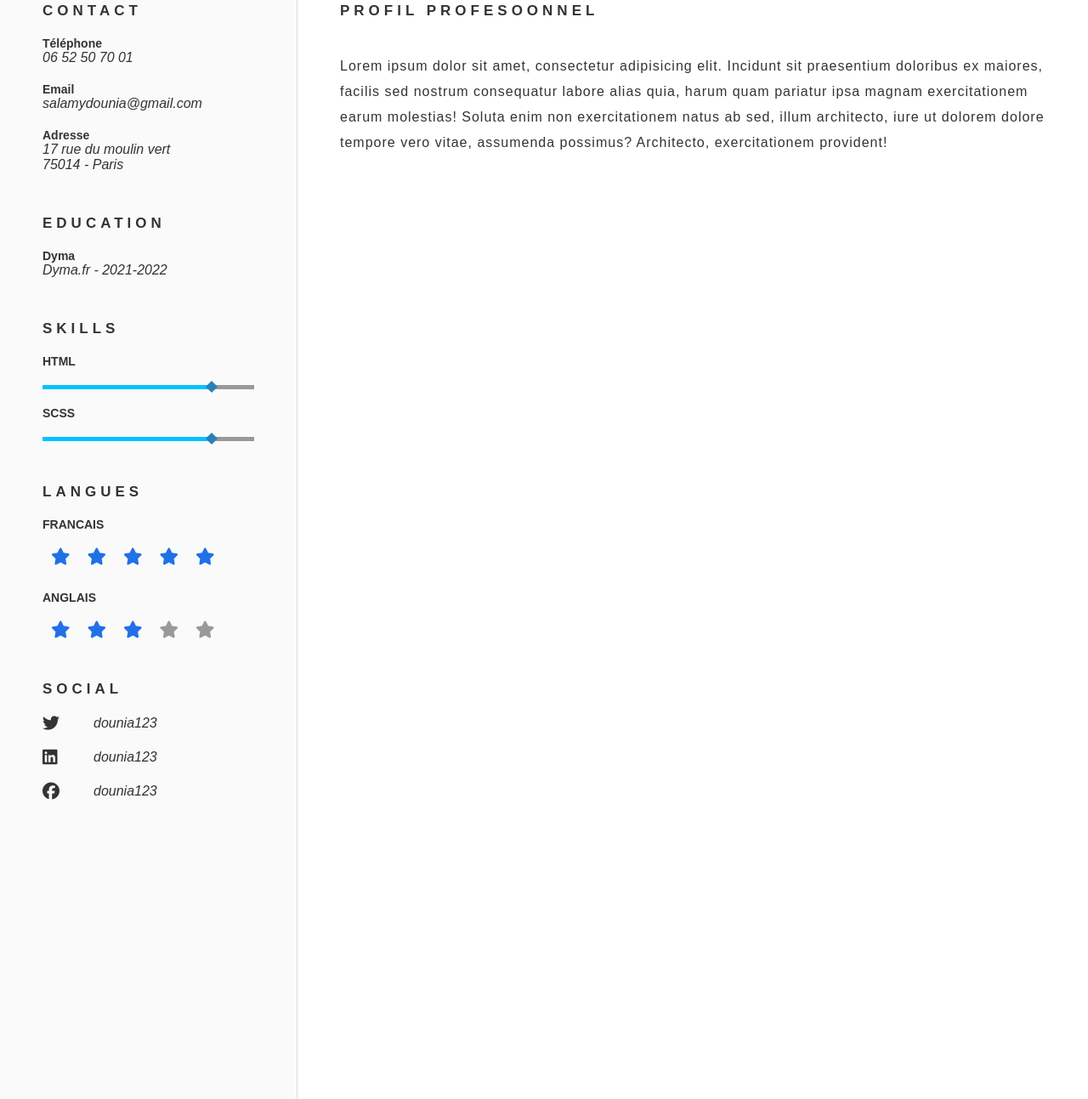
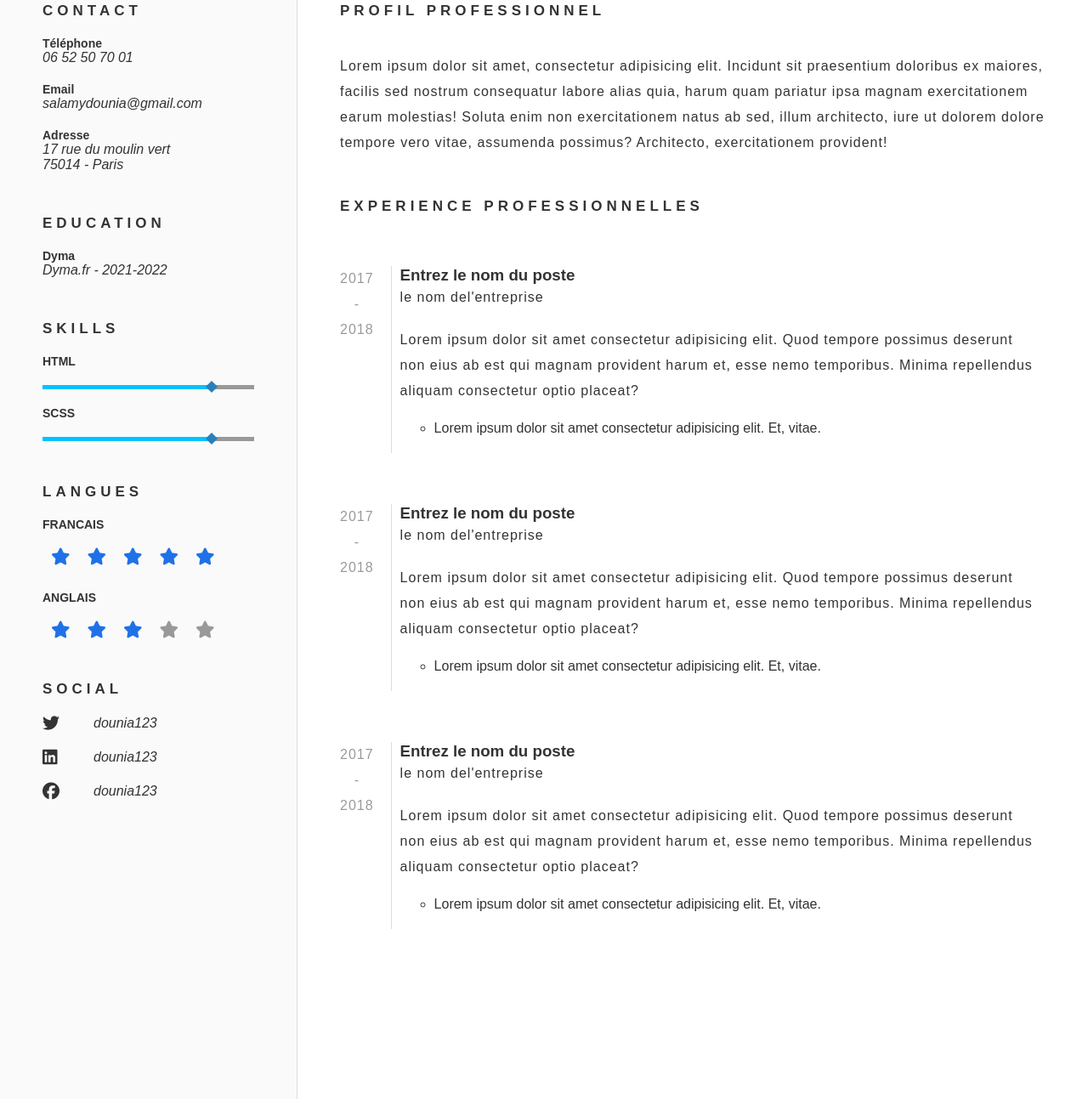
Before and after one commit to MeloDev-20/cv, a website: page index.html in a window 1280 px wide. Shown: the part 465-1758 px from the top of the page at 85% size. Drawn offline with Linux system fonts and the light colour scheme; a web font is replaced by a local one.

Commit message:
add experience part

```diff
--- a/index.html
+++ b/index.html
@@ -85,8 +85,54 @@
           </div>
     </aside>
     <main>
-      <h2 class="title-small">PROFIL PROFESOONNEL</h2>
-      <p>Lorem ipsum dolor sit amet, consectetur adipisicing elit. Incidunt sit praesentium doloribus ex maiores, facilis sed nostrum consequatur labore alias quia, harum quam pariatur ipsa magnam exercitationem earum molestias! Soluta enim non exercitationem natus ab sed, illum architecto, iure ut dolorem dolore tempore vero vitae, assumenda possimus? Architecto, exercitationem provident!</p>
+      <h2 class="title-small">PROFIL PROFESSIONNEL</h2>
+      <p class="mb-5">Lorem ipsum dolor sit amet, consectetur adipisicing elit. Incidunt sit praesentium doloribus ex maiores, facilis sed nostrum consequatur labore alias quia, harum quam pariatur ipsa magnam exercitationem earum molestias! Soluta enim non exercitationem natus ab sed, illum architecto, iure ut dolorem dolore tempore vero vitae, assumenda possimus? Architecto, exercitationem provident!</p>
+
+      <h2 class="title-small">EXPERIENCE PROFESSIONNELLES</h2>
+      <div class="experience">
+        <div class="timeline">
+         <p>2017 <br /> - <br /> 2018</p>
+        </div>
+        <div class="content">
+          <h3>Entrez le nom du poste</h3>
+          <p class="text-hint mb-2">le nom del'entreprise</p>
+          <p>Lorem ipsum dolor sit amet consectetur adipisicing elit. Quod tempore possimus deserunt non eius ab est qui magnam provident harum et, esse nemo temporibus. Minima repellendus aliquam consectetur optio placeat?</p>
+          <ul>
+            <li>Lorem ipsum dolor sit amet consectetur adipisicing elit. Et, vitae.</li>
+          </ul>
+        </div>
+      </div>
+
+        <div class="experience">
+          <div class="timeline">
+            <p>2017 <br /> - <br /> 2018</p>
+          </div>
+          <div class="content">
+            <h3>Entrez le nom du poste</h3>
+            <p class="text-hint mb-2">le nom del'entreprise</p>
+            <p>Lorem ipsum dolor sit amet consectetur adipisicing elit. Quod tempore possimus deserunt non eius ab est qui
+              magnam provident harum et, esse nemo temporibus. Minima repellendus aliquam consectetur optio placeat?</p>
+            <ul>
+              <li>Lorem ipsum dolor sit amet consectetur adipisicing elit. Et, vitae.</li>
+            </ul>
+          </div>
+        </div>
+
+          <div class="experience">
+            <div class="timeline">
+              <p>2017 <br /> - <br /> 2018</p>
+            </div>
+            <div class="content">
+              <h3>Entrez le nom du poste</h3>
+              <p class="text-hint mb-2">le nom del'entreprise</p>
+              <p>Lorem ipsum dolor sit amet consectetur adipisicing elit. Quod tempore possimus deserunt non eius ab est qui
+                magnam provident harum et, esse nemo temporibus. Minima repellendus aliquam consectetur optio placeat?</p>
+              <ul>
+                <li>Lorem ipsum dolor sit amet consectetur adipisicing elit. Et, vitae.</li>
+              </ul>
+            </div>
+          </div>
+
     </main>
   </div>
 </body>
--- a/scss/_classes.scss
+++ b/scss/_classes.scss
@@ -2,6 +2,10 @@
   &-small {
     letter-spacing: 0.5rem;
     font-size: 1.7rem;
+  }
+
+  &-hint {
+    color: var(--hint);
   }
 }
 
--- /dev/null
+++ b/scss/_utiles.scss
@@ -0,0 +1,7 @@
+.mb-5 {
+  margin-bottom:  5rem !important;
+}
+
+.mb-2{
+  margin-bottom: 2rem !important;
+}
--- a/scss/style.scss
+++ b/scss/style.scss
@@ -1,6 +1,7 @@
 @import "base";
 @import "reset";
 @import "classes";
+@import "utiles";
 
 .grid-container {
   display: grid;
@@ -37,7 +38,7 @@ header {
   grid-area: picture;
   padding: 9rem;
   background: var(--background);
-  border-right: 1px solid #ddd;
+  border-right: 1px solid  var(--border);
   img {
     border-radius: 50%;
   }
@@ -46,7 +47,7 @@ header {
 aside {
   grid-area: aside;
   background:var(--background);
-  border-right: 1px solid #ddd;
+  border-right: 1px solid var(--border);
   padding: 5rem;
   min-height: 1500px;
   .block {
@@ -122,5 +123,34 @@ main {
   p{
     letter-spacing: 0.1rem;
     line-height: 3rem;
+    margin-bottom: 5rem;
+  }
+
+  .experience {
+    display: flex;
+    margin: 6rem 0;;
+    .timeline {
+      text-align: center;
+      color: var(--hint);
+      padding-right: 2rem;
+      border-right: 1px solid var(--border);
+      p {
+        margin: 0;
+      }
+    }
+    .content {
+      padding: 0 1rem;
+      h3{
+        margin: 0;
+      }
+      p{
+        margin: 0;
+      }
+      ul {
+        margin: 2rem 0;
+        list-style: circle;
+        padding-left: 4rem;
+      }
+    }
   }
 }
```
Also changed, not shown: css/style.css.
